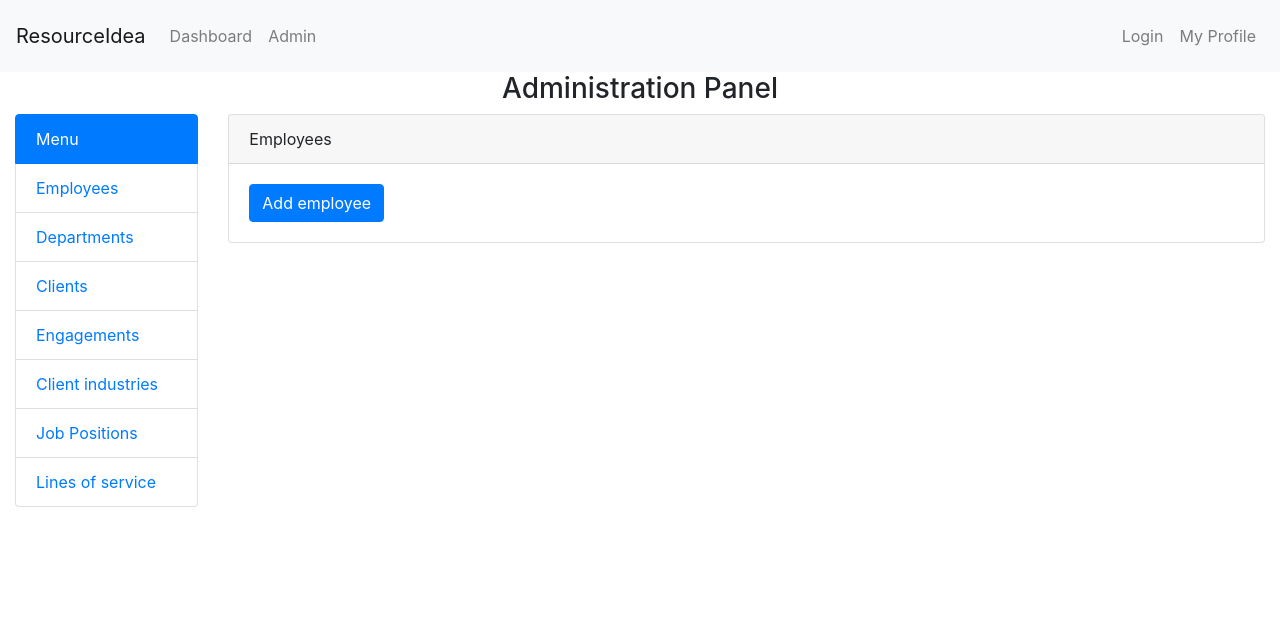
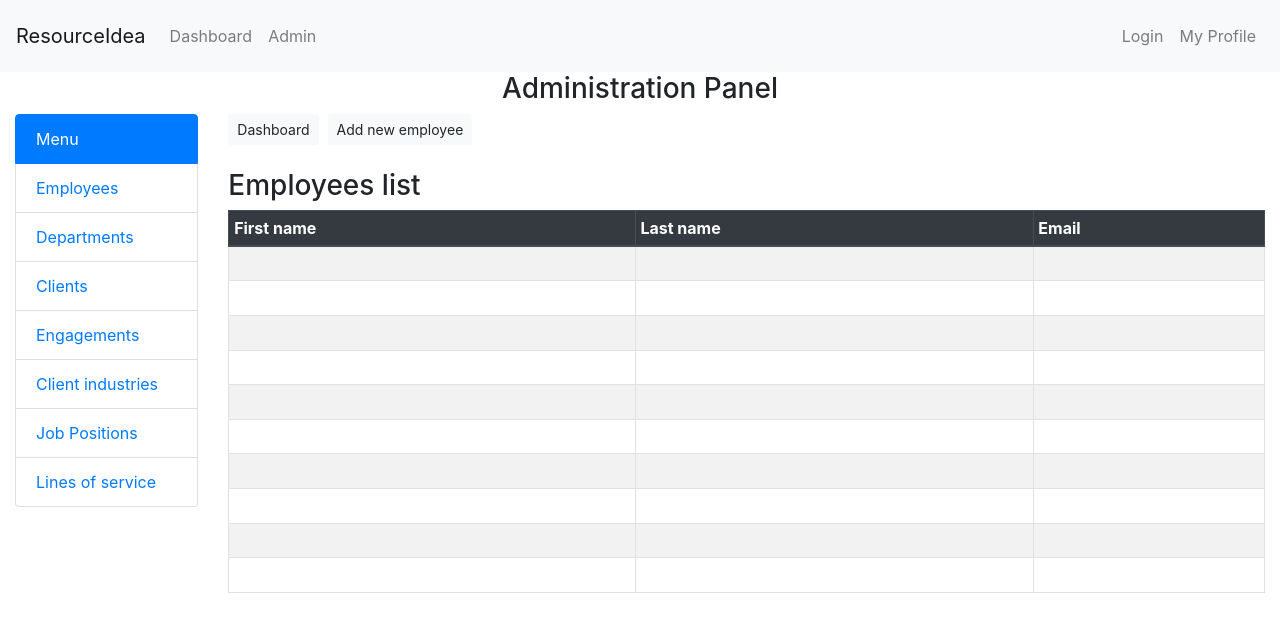
Before and after one commit to resourceidea/resourceideaui, a React (Create React App) app: page /admin/employees/list in a window 1280 px wide. Shown: the top 632 px of the page. Built offline with nearby package versions, Linux system fonts and the light colour scheme.

Commit message:
Add the employees admin panel pages
Adds pages used to manage the employee information in the platform.

Closes [ch54]

```diff
--- a/src/components/admin/Admin.js
+++ b/src/components/admin/Admin.js
@@ -1,13 +1,15 @@
 import React, { Component } from "react";
 import AdminMenu from "./AdminMenu";
 import { Route } from "react-router-dom";
-import Employee from "./employee/Employee";
+import EmployeeDashboard from "./employee/EmployeeDashboard";
 import Departments from "./department/Departments";
 import Clients from "./client/Clients";
 import Engagements from "./engagement/Engagements";
 import ClientIndustries from "./clientIndustry/ClientIndustries";
 import JobPosition from "./jobPosition/JobPosition";
 import LinesOfService from './linesOfService/LinesOfService';
+import EmployeeList from "./employee/EmployeeList";
+import AddEmployee from "./employee/AddEmployee";
 
 class Admin extends Component {
     render() {
@@ -19,13 +21,18 @@ class Admin extends Component {
                         <AdminMenu />
                     </div>
                     <div className='col-10'>
-                        <Route path='/admin/employees' component={Employee} />
                         <Route path='/admin/departments' component={Departments} />
                         <Route path='/admin/clients' component={Clients} />
                         <Route path='/admin/engagements' component={Engagements} />
                         <Route path='/admin/client-industries' component={ClientIndustries} />
                         <Route path='/admin/job-positions' component={JobPosition} />
                         <Route path='/admin/lines-of-service' component={LinesOfService} />
+
+                        {/* Employee admin components */}
+                        <Route exact path='/admin/employees' component={EmployeeDashboard} />
+                        <Route path='/admin/employees/list' component={EmployeeList} />
+                        <Route path='/admin/employees/add' component={AddEmployee} />
+
                     </div>
                 </div>
             </div>
--- a/src/components/admin/AdminMenu.js
+++ b/src/components/admin/AdminMenu.js
@@ -1,7 +1,7 @@
 import React, { Component } from "react";
 import { Link } from "react-router-dom";
 
-class AdminMenu extends Component{
+class AdminMenu extends Component {
     render() {
         const adminMenuStyle = {
             textAlign: 'left'
--- a/src/components/admin/employee/AddEmployee.js
+++ b/src/components/admin/employee/AddEmployee.js
@@ -1,10 +1,61 @@
 import React, { Component } from "react";
+import { Link } from "react-router-dom";
 
-class AddEmployee extends Component{
-    render(){
-        return(
-            <div>
-                <h5>Add employee</h5>
+class AddEmployee extends Component {
+    render() {
+        return (
+            <div className='text-left'>
+                <Link to='/admin/employees' className='btn btn-light btn-sm text-left'>Dashboard</Link>&nbsp;&nbsp;
+                <Link to='/admin/employees/list' className='btn btn-light btn-sm text-left'>Employees list</Link>
+                <br /><br />
+                <h3>New employee details</h3>
+                <br />
+                <form>
+                    <div className='row'>
+                        <div className='col-6'>
+                            <div className='form-group'>
+                                <label for='email'>Email</label>
+                                <input type='text' className='form-control' id='email' placeholder='Email' />
+                            </div>
+                        </div>
+                    </div>
+                    <div className='row'>
+                        <div className='col-6'>
+                            <div className='form-group'>
+                                <label for='password'>Password</label>
+                                <input type='password' className='form-control' id='password' placeholder='Password' />
+                            </div>
+                        </div>
+                    </div>
+                    <hr />
+                    <div className='card'>
+                        <div className='card-body bg-light'>
+                            <div className='row'>
+                                <div className='col-6'>
+                                    <div className='form-group'>
+                                        <label for='firstName'>First name</label>
+                                        <input type='text' className='form-control' id='firstName' placeholder='First name' />
+                                    </div>
+                                </div>
+                                <div className='col-6'>
+                                    <div className='form-group'>
+                                        <label for='lastName'>Last name</label>
+                                        <input type='text' className='form-control' id='lastName' placeholder='Last name' />
+                                    </div>
+                                </div>
+                            </div>
+                            <div className='row'>
+                                <div className='col-6'>
+                                    <div className='form-group'>
+                                        <label for='phoneNumber'>Phone number</label>
+                                        <input type='text' className='form-control' id='phoneNumber' placeholder='Phone number' />
+                                    </div>
+                                </div>
+                            </div>
+                            <input type='submit' value='Save' className='btn btn-danger btn-sm' />
+                        </div>
+                    </div>
+                </form>
             </div>
         );
     }
--- a/src/components/admin/employee/Employee.js
+++ /dev/null
@@ -1,21 +0,0 @@
-import React, { Component } from "react";
-import { Link, Route } from "react-router-dom";
-import AddEmployee from "./AddEmployee";
-
-class Employee extends Component{
-    render() {
-        return(
-            <div className="card text-justify">
-                <div className='card-header'>
-                    Employees
-                </div>
-                <div className="card-body">
-                    <Link to='/admin/employees/add' className='btn btn-primary'>Add employee</Link>
-                    <Route path='/admin/employees/add' component={AddEmployee} />
-                </div>
-            </div>
-        );
-    }
-}
-
-export default Employee;
--- /dev/null
+++ b/src/components/admin/employee/EmployeeDashboard.js
@@ -0,0 +1,22 @@
+import React, { Component } from "react";
+import { Link } from "react-router-dom";
+
+class EmployeeDashboard extends Component {
+    render() {
+        return (
+            <div>
+                <div className='text-left'>
+                    <Link to='/admin/employees' className='btn btn-light btn-sm text-left'>Dashboard</Link>&nbsp;&nbsp;
+                    <Link to='/admin/employees/list' className='btn btn-light btn-sm text-left'>Employees list</Link>&nbsp;&nbsp;
+                    <Link to='/admin/employees/add' className='btn btn-light btn-sm'>Add new employee</Link>
+                </div>
+                <br />
+                <div className="text-justify">
+                    <h4>Employees Dashboard</h4>
+                </div>
+            </div>
+        );
+    }
+}
+
+export default EmployeeDashboard;
--- /dev/null
+++ b/src/components/admin/employee/EmployeeList.js
@@ -0,0 +1,78 @@
+import React, { Component } from "react";
+import { Link } from "react-router-dom";
+
+class EmployeesList extends Component {
+    render() {
+        return (
+            <div className='text-left'>
+                <Link to='/admin/employees' className='btn btn-light btn-sm text-left'>Dashboard</Link>&nbsp;&nbsp;
+                <Link to='/admin/employees/add' className='btn btn-light btn-sm'>Add new employee</Link>
+                <br /><br />
+                <h3>Employees list</h3>
+                <table className='table table-striped table-bordered table-sm'>
+                    <thead className='thead-dark'>
+                        <tr>
+                            <th scope='row'>First name</th>
+                            <th scope='row'>Last name</th>
+                            <th scope='row'>Email</th>
+                        </tr>
+                    </thead>
+                    <tbody>
+                        <tr>
+                            <td>&nbsp;</td>
+                            <td>&nbsp;</td>
+                            <td>&nbsp;</td>
+                        </tr>
+                        <tr>
+                            <td>&nbsp;</td>
+                            <td>&nbsp;</td>
+                            <td>&nbsp;</td>
+                        </tr>
+                        <tr>
+                            <td>&nbsp;</td>
+                            <td>&nbsp;</td>
+                            <td>&nbsp;</td>
+                        </tr>
+                        <tr>
+                            <td>&nbsp;</td>
+                            <td>&nbsp;</td>
+                            <td>&nbsp;</td>
+                        </tr>
+                        <tr>
+                            <td>&nbsp;</td>
+                            <td>&nbsp;</td>
+                            <td>&nbsp;</td>
+                        </tr>
+                        <tr>
+                            <td>&nbsp;</td>
+                            <td>&nbsp;</td>
+                            <td>&nbsp;</td>
+                        </tr>
+                        <tr>
+                            <td>&nbsp;</td>
+                            <td>&nbsp;</td>
+                            <td>&nbsp;</td>
+                        </tr>
+                        <tr>
+                            <td>&nbsp;</td>
+                            <td>&nbsp;</td>
+                            <td>&nbsp;</td>
+                        </tr>
+                        <tr>
+                            <td>&nbsp;</td>
+                            <td>&nbsp;</td>
+                            <td>&nbsp;</td>
+                        </tr>
+                        <tr>
+                            <td>&nbsp;</td>
+                            <td>&nbsp;</td>
+                            <td>&nbsp;</td>
+                        </tr>
+                    </tbody>
+                </table>
+            </div>
+        );
+    }
+}
+
+export default EmployeesList;
```
